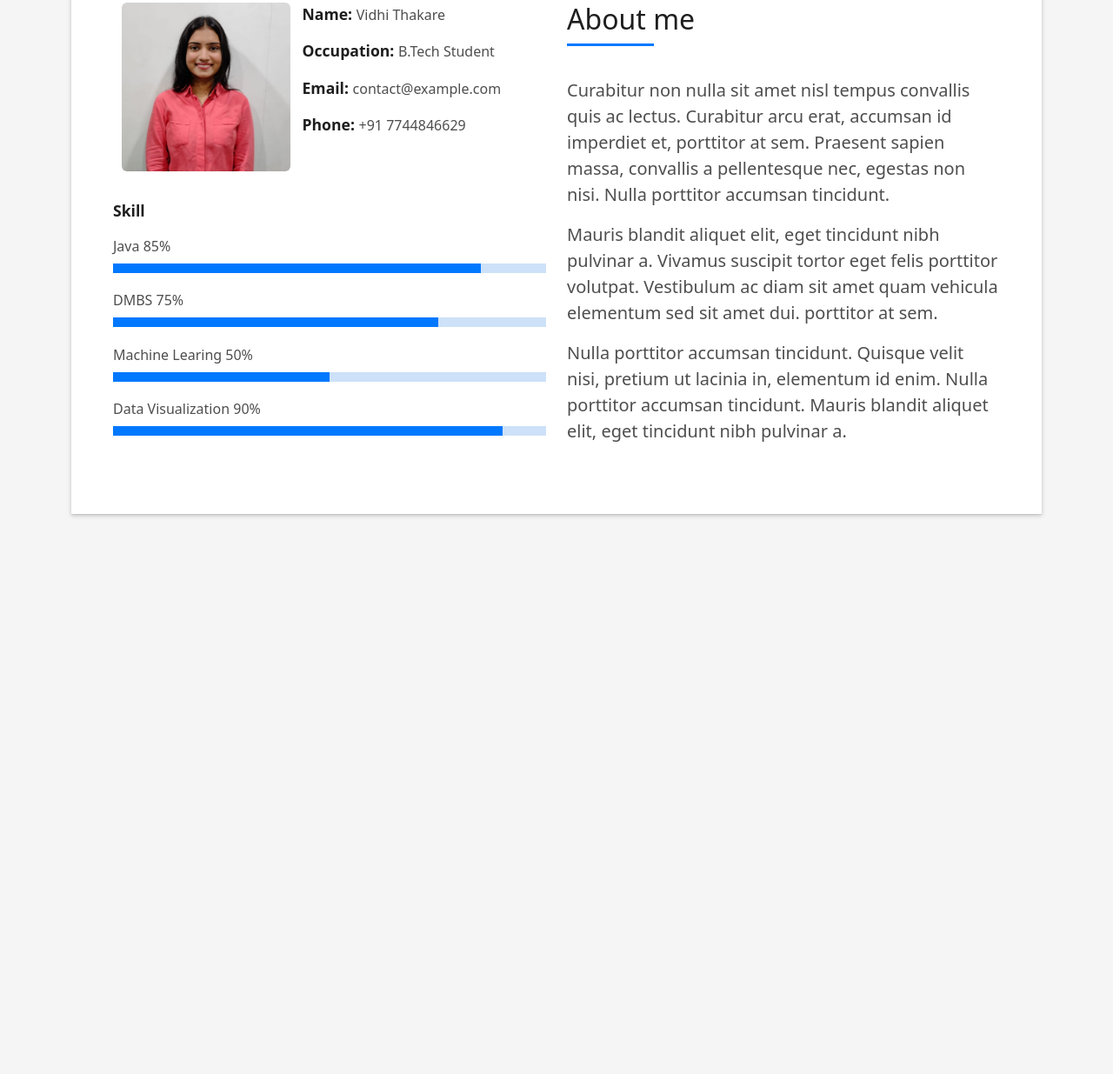
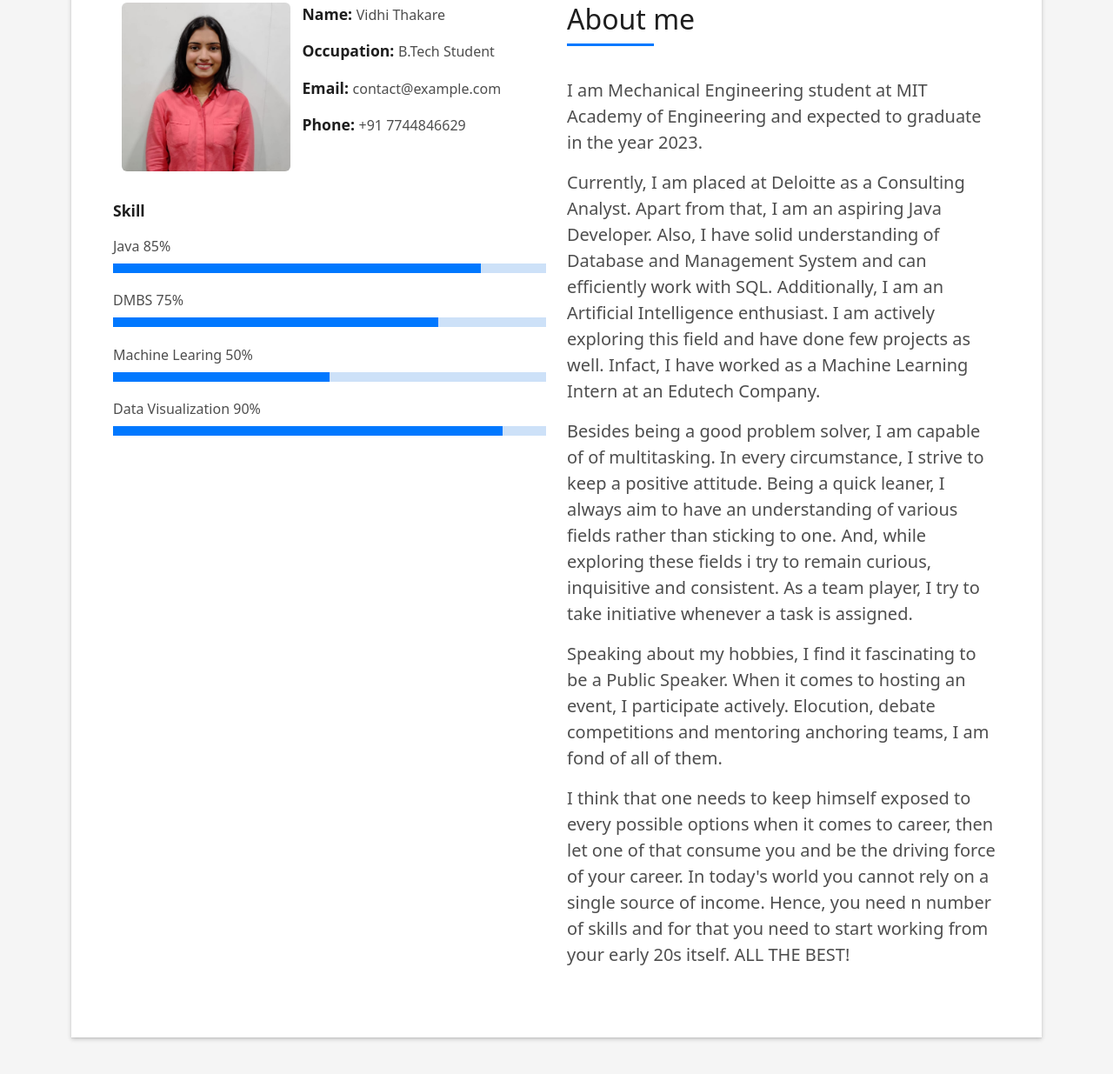
Before and after one commit to Vidhi1911/aboutme, a plain HTML site: page index.html in a window 1280 px wide. Shown: the part 125-1360 px from the top of the page at 87% size. Before the commit the page ends 800 px from the top, so only its background shows below. Drawn offline with Linux system fonts and the light colour scheme.

Commit message:
added about me

```diff
--- a/index.html
+++ b/index.html
@@ -80,20 +80,34 @@
                       </h5>
                     </div>
                     <p class="lead">
-                      Curabitur non nulla sit amet nisl tempus convallis quis ac lectus. Curabitur arcu erat, accumsan id
-                      imperdiet et, porttitor
-                      at sem. Praesent sapien massa, convallis a pellentesque nec, egestas non nisi. Nulla
-                      porttitor accumsan tincidunt.
+                      I am Mechanical Engineering student at MIT Academy of Engineering and expected
+                      to graduate in the year 2023.
                     </p>
                     <p class="lead">
-                      Mauris blandit aliquet elit, eget tincidunt nibh pulvinar a. Vivamus suscipit tortor eget felis
-                      porttitor volutpat. Vestibulum
-                      ac diam sit amet quam vehicula elementum sed sit amet dui. porttitor at sem.
+                      Currently, I am placed at Deloitte as a Consulting Analyst. Apart from that, I am
+                      an aspiring Java Developer. Also, I have solid understanding of Database and Management
+                      System and can efficiently work with SQL. Additionally, I am an Artificial Intelligence
+                      enthusiast. I am actively exploring this field and have done few projects as well.
+                      Infact, I have worked as a Machine Learning Intern at an Edutech Company.
                     </p>
                     <p class="lead">
-                      Nulla porttitor accumsan tincidunt. Quisque velit nisi, pretium ut lacinia in, elementum id enim.
-                      Nulla porttitor accumsan
-                      tincidunt. Mauris blandit aliquet elit, eget tincidunt nibh pulvinar a.
+                      Besides being a good problem solver, I am capable of of multitasking. In every
+                      circumstance, I strive to keep a positive attitude. Being a quick leaner, I always aim to
+                      have an understanding of various fields rather than sticking to one. And, while exploring
+                      these fields i try to remain curious, inquisitive and consistent. As a team player, I try
+                      to take initiative whenever a task is assigned.
+                    </p>
+                    <p class="lead">
+                      Speaking about my hobbies, I find it fascinating to be a Public Speaker. When it comes to
+                      hosting an event, I participate actively. Elocution, debate competitions and mentoring
+                      anchoring teams, I am fond of all of them.
+                    </p>
+                    <p class="lead">
+                      I think that one needs to keep himself exposed to every possible options when it comes to
+                      career, then let one of that consume you and be the driving force of your career.
+                      In today's world you cannot rely on a single source of income. Hence, you need n number of
+                      skills and for that you need to start working from your early 20s itself.
+                      ALL THE BEST!
                     </p>
                   </div>
                 </div>
```
